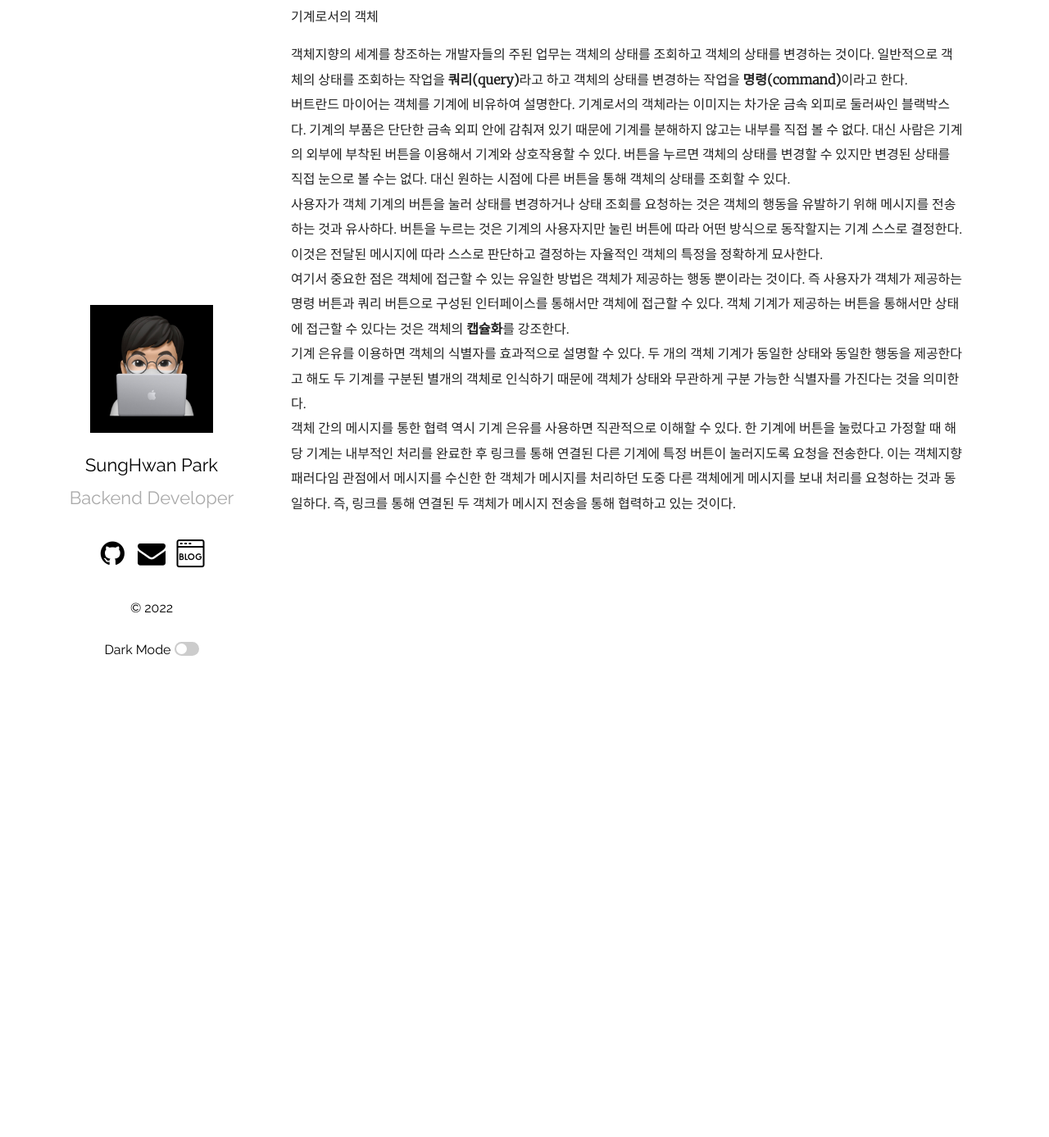
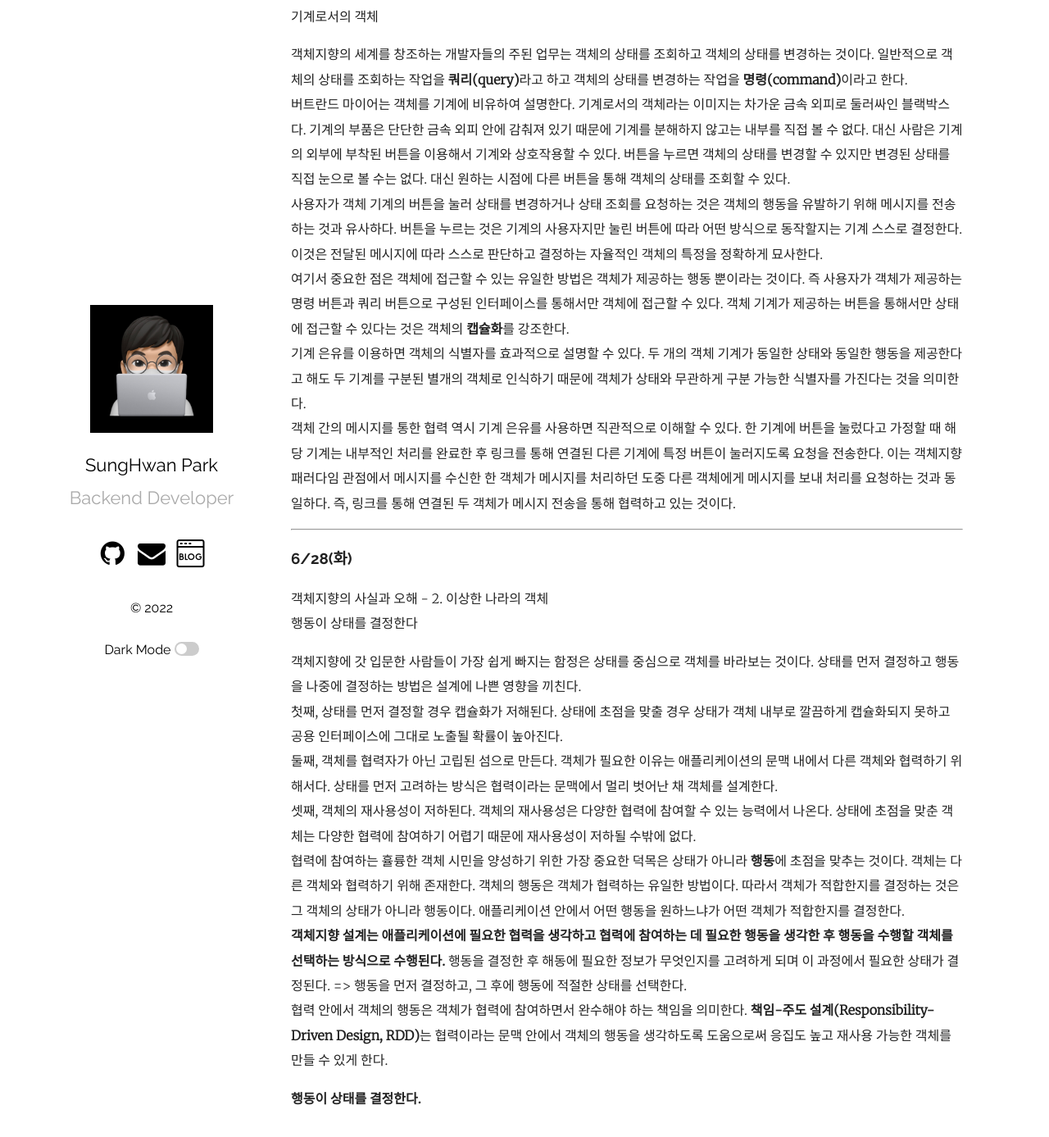
Before and after one commit to mrpark219/TIL, a Jekyll site: the page built from _posts/2022-06-01-6월TIL.markdown, in a window 1280 px wide and 1400 px high, scrolled down 24239 px. Shown: the top 1387 px of the window at 82% size. Built offline with Jekyll 4.4.1, drawn with Linux system fonts in a browser that asks for light colours; comment, search, counter and statistics services are not loaded.

Commit message:
feat: 2022-06-28 TIL 추가

```diff
--- a/_posts/2022-06-01-6월TIL.markdown
+++ b/_posts/2022-06-01-6월TIL.markdown
@@ -962,3 +962,20 @@ public class Client {
 여기서 중요한 점은 객체에 접근할 수 있는 유일한 방법은 객체가 제공하는 행동 뿐이라는 것이다. 즉 사용자가 객체가 제공하는 명령 버튼과 쿼리 버튼으로 구성된 인터페이스를 통해서만 객체에 접근할 수 있다. 객체 기계가 제공하는 버튼을 통해서만 상태에 접근할 수 있다는 것은 객체의 **캡슐화**를 강조한다.
 기계 은유를 이용하면 객체의 식별자를 효과적으로 설명할 수 있다. 두 개의 객체 기계가 동일한 상태와 동일한 행동을 제공한다고 해도 두 기계를 구분된 별개의 객체로 인식하기 때문에 객체가 상태와 무관하게 구분 가능한 식별자를 가진다는 것을 의미한다.
 객체 간의 메시지를 통한 협력 역시 기계 은유를 사용하면 직관적으로 이해할 수 있다. 한 기계에 버튼을 눌렀다고 가정할 때 해당 기계는 내부적인 처리를 완료한 후 링크를 통해 연결된 다른 기계에 특정 버튼이 눌러지도록 요청을 전송한다. 이는 객체지향 패러다임 관점에서 메시지를 수신한 한 객체가 메시지를 처리하던 도중 다른 객체에게 메시지를 보내 처리를 요청하는 것과 동일하다. 즉, 링크를 통해 연결된 두 객체가 메시지 전송을 통해 협력하고 있는 것이다.
+
+---
+
+### 6/28(화)
+
+객체지향의 사실과 오해 - 2. 이상한 나라의 객체
+행동이 상태를 결정한다
+
+객체지향에 갓 입문한 사람들이 가장 쉽게 빠지는 함정은 상태를 중심으로 객체를 바라보는 것이다. 상태를 먼저 결정하고 행동을 나중에 결정하는 방법은 설계에 나쁜 영향을 끼친다.
+첫째, 상태를 먼저 결정할 경우 캡슐화가 저해된다. 상태에 초점을 맞출 경우 상태가 객체 내부로 깔끔하게 캡슐화되지 못하고 공용 인터페이스에 그대로 노출될 확률이 높아진다.
+둘째, 객체를 협력자가 아닌 고립된 섬으로 만든다. 객체가 필요한 이유는 애플리케이션의 문맥 내에서 다른 객체와 협력하기 위해서다. 상태를 먼저 고려하는 방식은 협력이라는 문맥에서 멀리 벗어난 채 객체를 설계한다.
+셋째, 객체의 재사용성이 저하된다. 객체의 재사용성은 다양한 협력에 참여할 수 있는 능력에서 나온다. 상태에 초점을 맞춘 객체는 다양한 협력에 참여하기 어렵기 때문에 재사용성이 저하될 수밖에 없다.
+협력에 참여하는 휼륭한 객체 시민을 양성하기 위한 가장 중요한 덕목은 상태가 아니라 **행동**에 초점을 맞추는 것이다. 객체는 다른 객체와 협력하기 위해 존재한다. 객체의 행동은 객체가 협력하는 유일한 방법이다. 따라서 객체가 적합한지를 결정하는 것은 그 객체의 상태가 아니라 행동이다. 애플리케이션 안에서 어떤 행동을 원하느냐가 어떤 객체가 적합한지를 결정한다.
+**객체지향 설계는 애플리케이션에 필요한 협력을 생각하고 협력에 참여하는 데 필요한 행동을 생각한 후 행동을 수행할 객체를 선택하는 방식으로 수행된다.** 행동을 결정한 후 해동에 필요한 정보가 무엇인지를 고려하게 되며 이 과정에서 필요한 상태가 결정된다. => 행동을 먼저 결정하고, 그 후에 행동에 적절한 상태를 선택한다.
+협력 안에서 객체의 행동은 객체가 협력에 참여하면서 완수해야 하는 책임을 의미한다. **책임-주도 설계(Responsibility-Driven Design, RDD)**는 협력이라는 문맥 안에서 객체의 행동을 생각하도록 도움으로써 응집도 높고 재사용 가능한 객체를 만들 수 있게 한다.
+
+**행동이 상태를 결정한다.**
```
